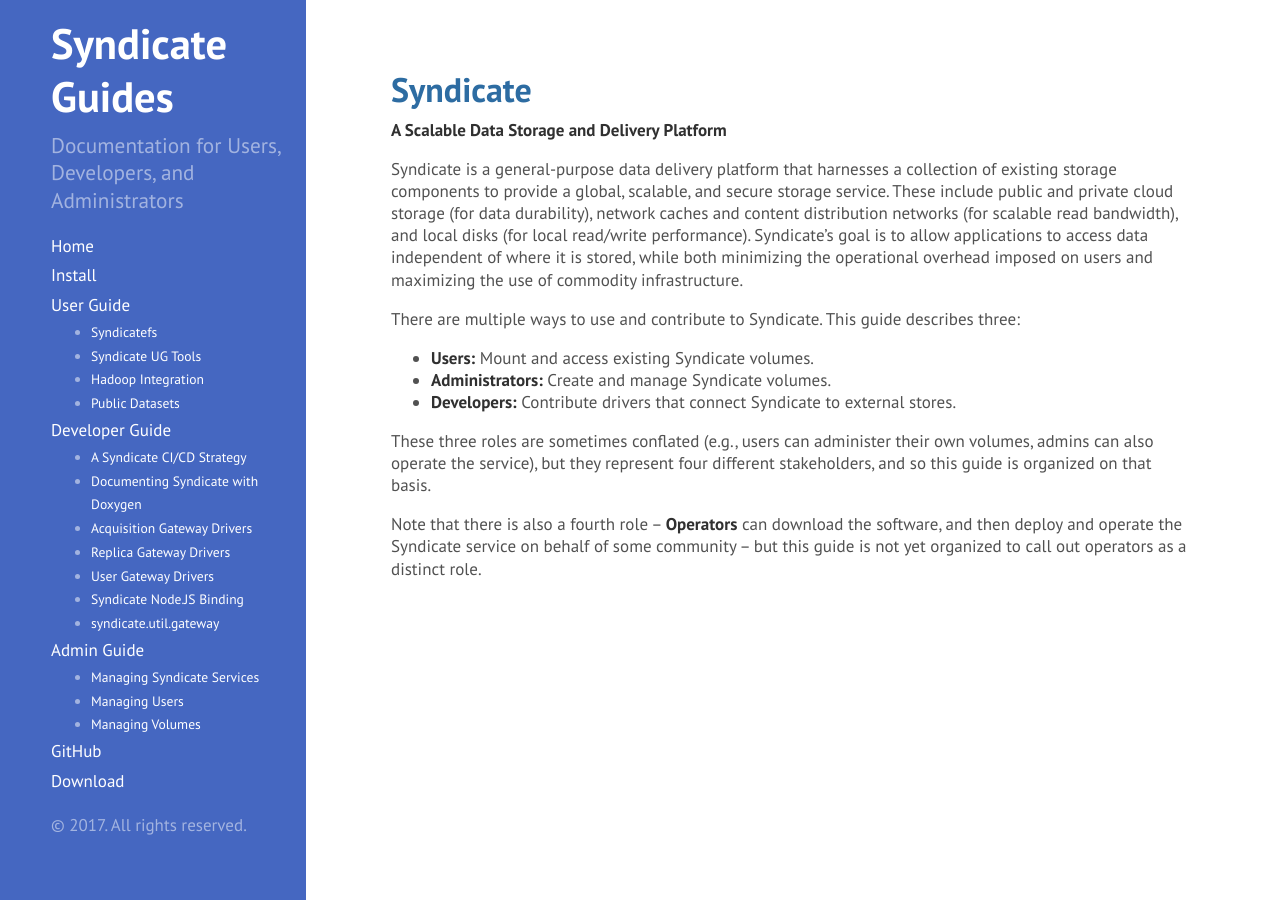
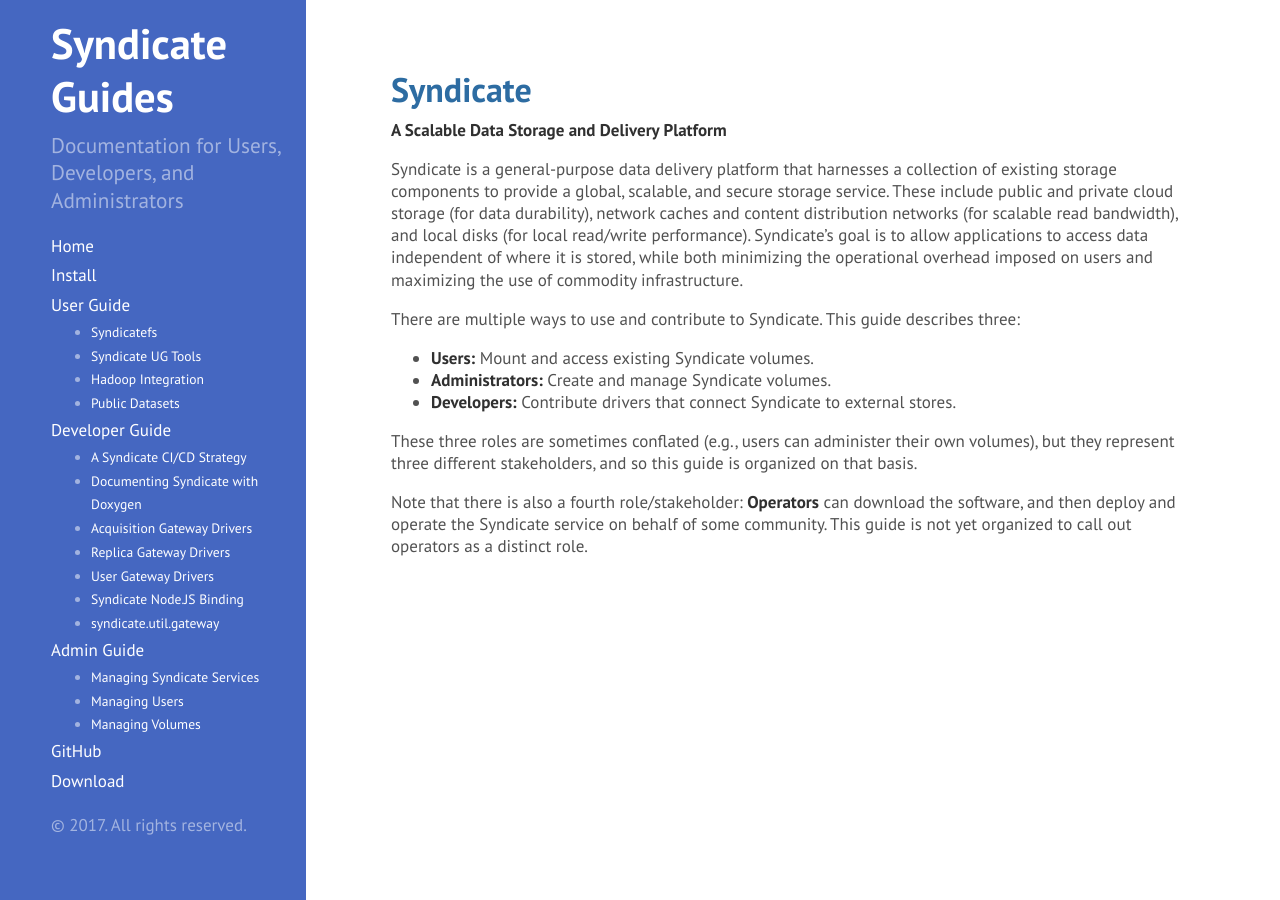
Before and after one commit to syndicate-storage/syndicate-storage.github.io, a Jekyll site: the page built from index.md, in a window 1280 px wide. Built offline with Jekyll 4.4.1, drawn with Linux system fonts in a browser that asks for light colours.

Commit message:
Update index.md

```diff
--- a/index.md
+++ b/index.md
@@ -12,6 +12,6 @@ There are multiple ways to use and contribute to Syndicate. This guide describes
  - **Administrators:** Create and manage Syndicate volumes.
  - **Developers:** Contribute drivers that connect Syndicate to external stores.
 
-These three roles are sometimes conflated (e.g., users can administer their own volumes, admins can also operate the service), but they represent four different stakeholders, and so this guide is organized on that basis.
+These three roles are sometimes conflated (e.g., users can administer their own volumes), but they represent three different stakeholders, and so this guide is organized on that basis.
 
-Note that there is also a fourth role -- **Operators** can download the software, and then deploy and operate the Syndicate service on behalf of some community -- but this guide is not yet organized to call out operators as a distinct role.
+Note that there is also a fourth role/stakeholder: **Operators** can download the software, and then deploy and operate the Syndicate service on behalf of some community. This guide is not yet organized to call out operators as a distinct role.
```
